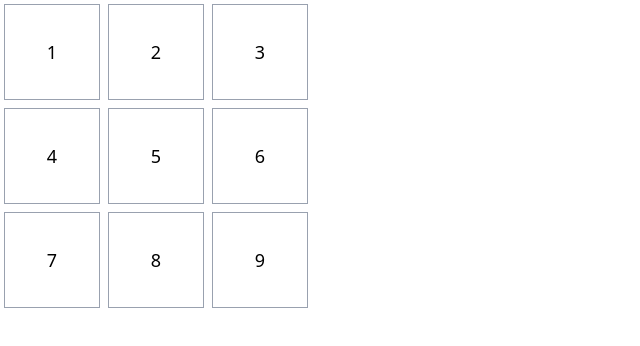
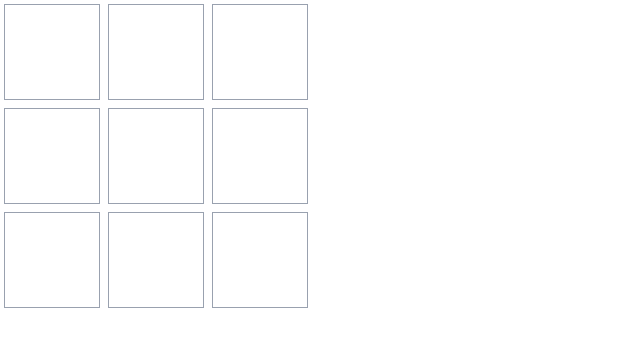
Before and after one commit to jibananando/tic-tac-toe, a React (Vite) app: page / in a window 1280 px wide. Shown: the top 346 px of the page, without its empty margins (0-640 px from the left). Built offline with nearby package versions, Linux system fonts and the light colour scheme.

Commit message:
added useState react hook and connect that

```diff
--- a/src/App.jsx
+++ b/src/App.jsx
@@ -1,6 +1,10 @@
-function Square({ value }) {
+import { useState } from "react";
+
+function Square() {
+  const [value, setValue] = useState(null);
+
   function handleClick() {
-    console.log("Clicked");
+    setValue("X");
   }
 
   return (
@@ -16,20 +20,20 @@
 export default function Bord() {
   return (
     <>
-      <div>
-        <Square value={1} />
-        <Square value={2} />
-        <Square value={3} />
+      <div className="flex">
+        <Square />
+        <Square />
+        <Square />
       </div>
-      <div>
-        <Square value={4} />
-        <Square value={5} />
-        <Square value={6} />
+      <div className="flex">
+        <Square />
+        <Square />
+        <Square />
       </div>
-      <div>
-        <Square value={7} />
-        <Square value={8} />
-        <Square value={9} />
+      <div className="flex">
+        <Square />
+        <Square />
+        <Square />
       </div>
     </>
   );
```
